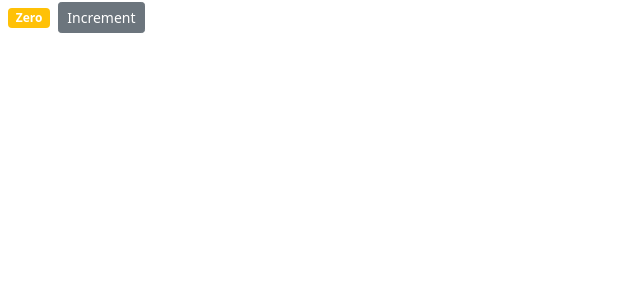
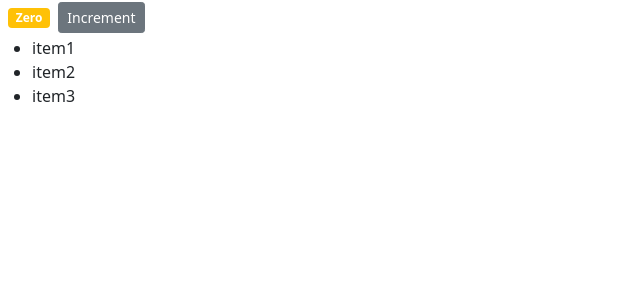
Before and after one commit to Thieveryshoe/react-basics, a React (Create React App) app: page / in a window 1280 px wide. Shown: the top 300 px of the page, without its empty margins (0-640 px from the left). Built offline with nearby package versions, Linux system fonts and the light colour scheme.

Commit message:
rendering a list

```diff
--- a/src/components/counter.jsx
+++ b/src/components/counter.jsx
@@ -3,12 +3,19 @@ import React, { Component } from "react";
 class Counter extends Component {
   state = {
     count: 0,
+    // could be list of obj
+    items: ["item1", "item2", "item3"],
   };
   render() {
     return (
       <div>
         <span className={this.getBadgeClasses()}>{this.formatCount()}</span>
         <button className="btn btn-secondary btn-sm">Increment</button>
+        <ul>
+          {this.state.items.map((i) => (
+            <li key={i}>{i}</li>
+          ))}
+        </ul>
       </div>
     );
   }
```
